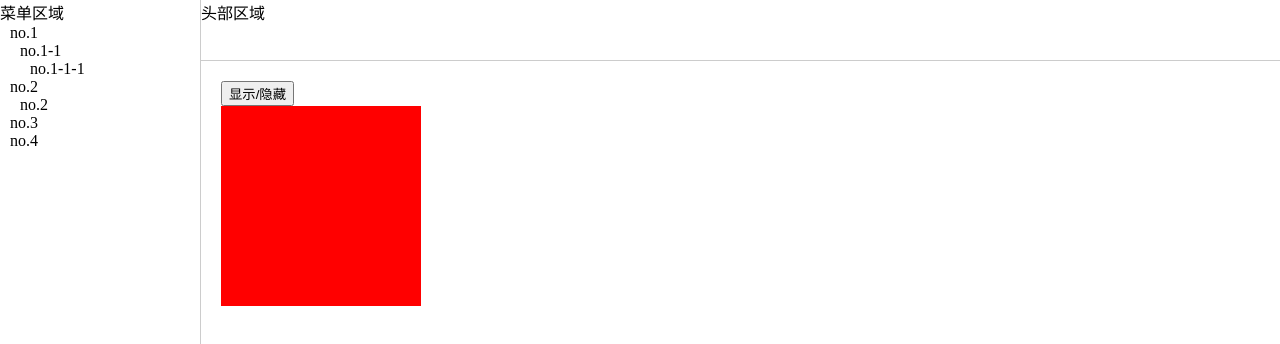
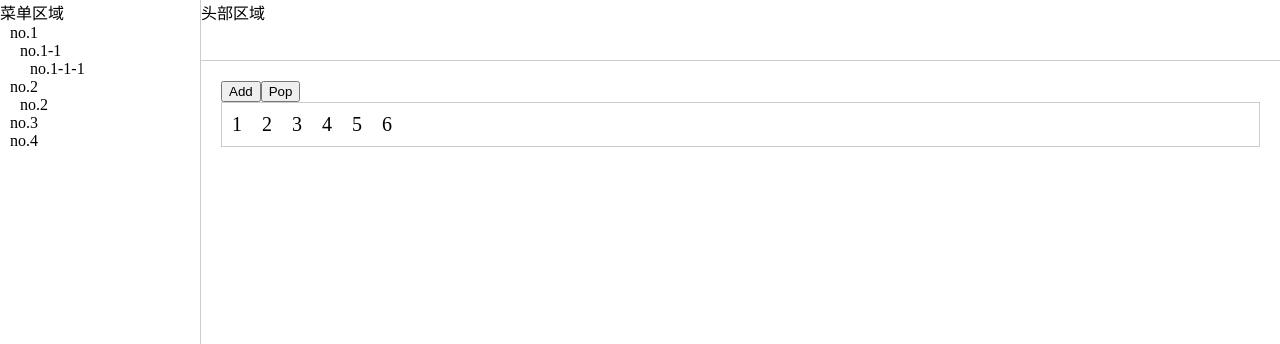
Before and after one commit to celinezhang1024/AllAboutVue, a Vue app in the folder Vue3/vite-project/: page / in a window 1280 px wide. Shown: the top 344 px of the page. Built offline with nearby package versions, Linux system fonts and the light colour scheme.

Commit message:
transition group

```diff
--- a/Vue3/vite-project/src/components/Advanced/Layout/Content/Index.vue
+++ b/Vue3/vite-project/src/components/Advanced/Layout/Content/Index.vue
@@ -37,7 +37,7 @@
             <Reg v-else></Reg>
         </keep-alive> -->
         <!-- 7. transition -->
-        <button @click="flagShow = !flagShow">显示/隐藏</button>
+        <!-- <button @click="flagShow = !flagShow">显示/隐藏</button> -->
         <!-- 7.1. <transition name="fade" enter-from-class="e-from" enter-active-class="e-active" enter-to-class="e-to">
             <div v-show="flagShow" class="content-box"></div>
         </transition> -->
@@ -54,16 +54,26 @@
          <div v-show="flagShow" class="content-box"></div>
         </transition> -->
         <!-- appear 初始化的动画 -->
-        <transition
+        <!-- <transition
             appear
             appear-active-class="animate__animated animate__bounce" >
             <div v-show="flagShow" class="content-box"></div>
-        </transition>
+        </transition> -->
+        <!-- 8. 列表动画 transition-group 多套一层tag="section" -->
+        <button @click="add">Add</button><button @click="pop">Pop</button>
+        <div class="wraps">
+            <transition-group
+                leave-active-class="animate__animated animate__hinge"
+                enter-active-class="animate__animated animate__bounceIn"
+            >
+                <div class="item" :key="item" v-for="item in list">{{item}}</div>
+            </transition-group>
+        </div>
     </div>
 </template>
 
 <script setup lang="ts">
-import {ref} from 'vue'
+import {ref,reactive} from 'vue'
 import Is from "../../Is/index.vue"
 import Vue2 from "../../Is/Vue2.vue"
 
@@ -106,7 +116,14 @@ const Leave = (el:Element,done:gsap.Callback) =>{
     })
 }
 
-
+// 8. transition list
+const list = reactive<number[]>([1,2,3,4,5,6])
+const add = ()=>{
+    list.push(list.length+1)
+}
+const pop = ()=>{
+    list.pop()
+}
 
 </script>
 <style lang="less">
@@ -126,5 +143,10 @@ const Leave = (el:Element,done:gsap.Callback) =>{
     .from{width:0;height:0;}
     .active{transition:all 2s ease;}
     .to{width: 200px;height: 200px;}
+
+    .wraps{
+        display: flex;flex-wrap: wrap;word-break: break-all;border:1px solid #ccc;
+        .item{margin:10px;font-size:20px;}
+    }
 }
 </style>
```
